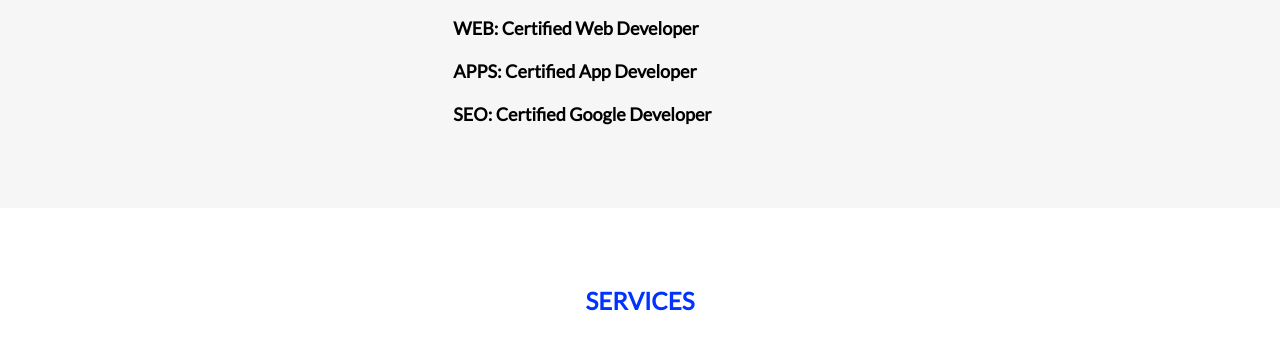
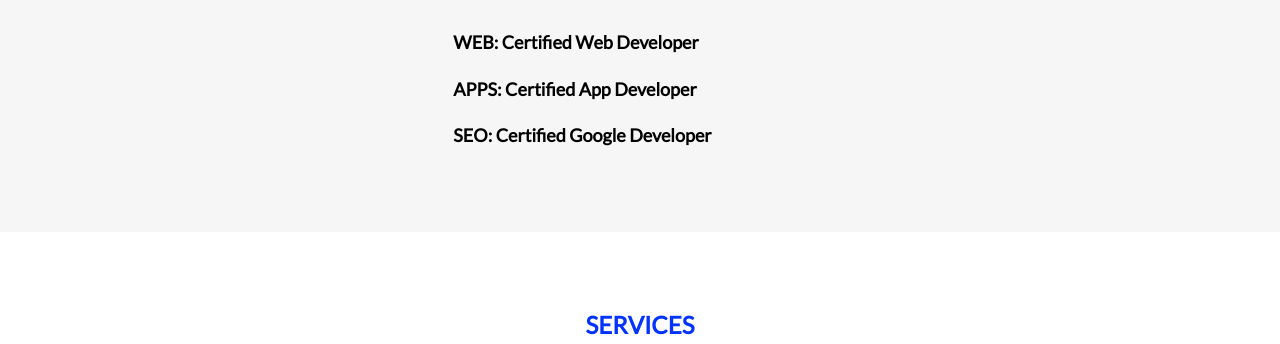
Before and after one commit to b1ai/bf, a plain HTML site: page index.html in a window 1280 px wide. Shown: the part 1000-1344 px from the top of the page. Drawn offline with nearby package versions, Linux system fonts and the light colour scheme.

Commit message:
Update index.html

```diff
--- a/index.html
+++ b/index.html
@@ -12,7 +12,7 @@
   <style>
   body {
     font: 400 15px Lato, sans-serif;
-    line-height: 1.2em;
+    line-height: 1.3em;
     color: #000000;
   }
   h2 {
@@ -23,7 +23,7 @@
   }
   h4 {
     font-size: 18px;
-    line-height: 1em;
+    line-height: 1.2em;
     color: #000000;
     font-weight: 400;
     margin-bottom: 25px;
@@ -281,7 +281,7 @@
       <h4>CODING</h4>
       <p>HTML, JS, PHP, CSS</p>
     </div>
-    <div class="col-sm-4">
+   <div class="col-sm-4">
       <span class="glyphicon glyphicon-signal logo-small"></span>
       <h4>SEO</h4>
       <p>Search Engine Optimization</p>
```
